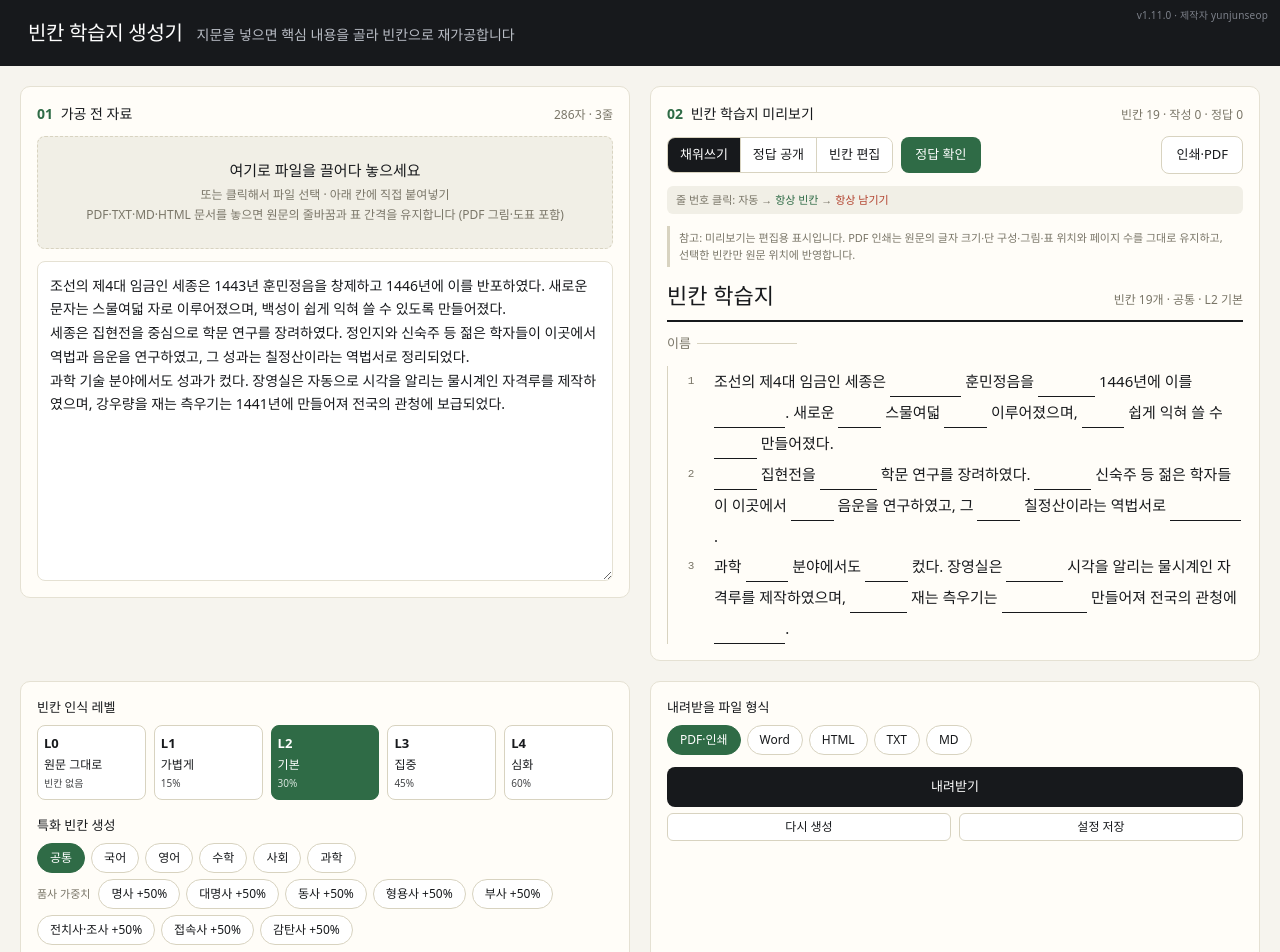
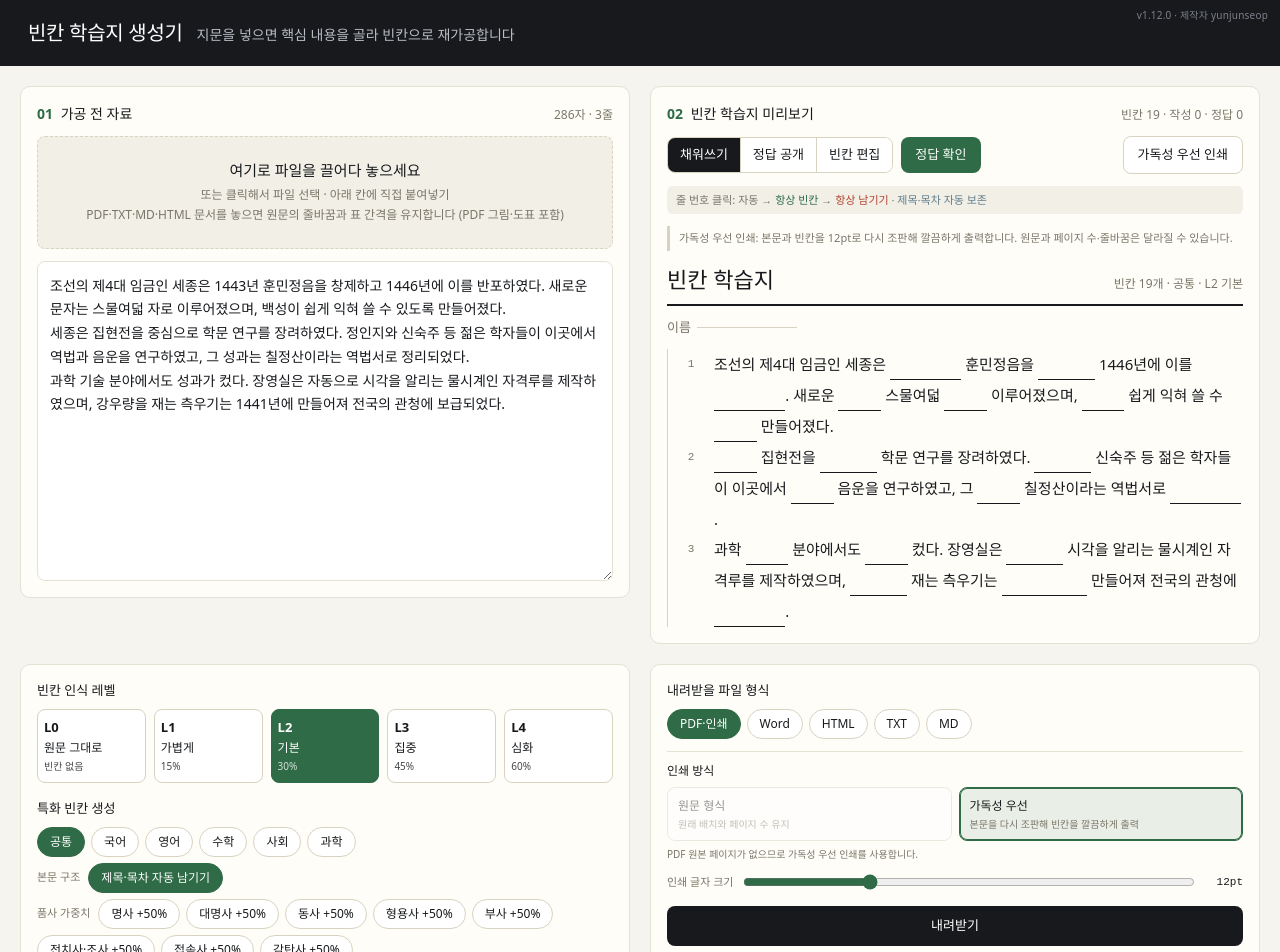
Before and after one commit to yunjunseop/fill-in-the-blank-generator, a React (Vite) app: page / in a window 1280 px wide. Shown: the top 952 px of the page. Built offline with nearby package versions, Linux system fonts and the light colour scheme.

Commit message:
Add original and readability print modes

```diff
--- a/package.json
+++ b/package.json
@@ -1,7 +1,7 @@
 {
   "name": "fill-in-the-blank-generator",
   "private": true,
-  "version": "1.11.0",
+  "version": "1.12.0",
   "type": "module",
   "scripts": {
     "dev": "vite",
--- a/src/App.css
+++ b/src/App.css
@@ -326,6 +326,11 @@
   background: var(--red-bg);
 }
 
+.ws-line.line-heading {
+  border-left-color: #607d8b;
+  background: #f1f5f6;
+}
+
 .ws-line-num {
   flex: 0 0 auto;
   width: 26px;
@@ -366,6 +371,12 @@
   border-color: var(--red);
 }
 
+.ws-line-action.line-heading {
+  color: #fff;
+  background: #607d8b;
+  border-color: #607d8b;
+}
+
 .ws-line-content {
   flex: 1;
   min-width: 0;
@@ -374,6 +385,11 @@
 .ws-paragraph {
   margin: 0;
   white-space: pre-wrap;
+}
+
+.ws-heading {
+  font-weight: 700;
+  letter-spacing: 0.01em;
 }
 
 .ws-empty-line {
@@ -500,6 +516,10 @@
 
 .guide-never {
   color: var(--red);
+}
+
+.guide-heading {
+  color: #607d8b;
 }
 
 .page-visuals {
@@ -686,6 +706,89 @@
   color: var(--text-dim);
 }
 
+.print-settings {
+  margin: 12px 0 8px;
+  padding-top: 10px;
+  border-top: 1px solid var(--border);
+}
+
+.print-setting-label {
+  margin-bottom: 7px;
+  font-size: 12px;
+  font-weight: 700;
+}
+
+.print-mode-grid {
+  display: grid;
+  grid-template-columns: repeat(2, minmax(0, 1fr));
+  gap: 7px;
+}
+
+.print-mode-btn {
+  min-width: 0;
+  border: 1px solid var(--border-strong);
+  border-radius: 8px;
+  background: #fff;
+  color: var(--ink);
+  padding: 9px 10px;
+  text-align: left;
+  cursor: pointer;
+}
+
+.print-mode-btn strong,
+.print-mode-btn span {
+  display: block;
+}
+
+.print-mode-btn strong {
+  margin-bottom: 3px;
+  font-size: 12px;
+}
+
+.print-mode-btn span {
+  font-size: 10px;
+  line-height: 1.35;
+  color: var(--text-dim);
+}
+
+.print-mode-btn.active {
+  border-color: var(--green);
+  background: var(--green-bg);
+  box-shadow: inset 0 0 0 1px var(--green);
+}
+
+.print-mode-btn:disabled {
+  opacity: 0.45;
+  cursor: not-allowed;
+}
+
+.print-setting-help {
+  margin: 6px 0 0;
+  font-size: 10px;
+  color: var(--text-dim);
+}
+
+.font-size-control {
+  display: grid;
+  grid-template-columns: auto minmax(80px, 1fr) 42px;
+  align-items: center;
+  gap: 8px;
+  margin-top: 10px;
+  font-size: 11px;
+  color: var(--text-dim);
+}
+
+.font-size-control input {
+  width: 100%;
+  accent-color: var(--green);
+}
+
+.font-size-control output {
+  color: var(--ink);
+  font-family: var(--mono, monospace);
+  text-align: right;
+}
+
 .download-btn {
   width: 100%;
   background: var(--ink);
@@ -829,6 +932,12 @@
   @page {
     margin: 0;
   }
+  @page originalPage {
+    margin: 0;
+  }
+  @page qualityPage {
+    margin: 14mm 16mm;
+  }
   .topbar,
   .source-panel,
   .worksheet-toolbar,
@@ -858,6 +967,14 @@
     font-size: 12pt;
     line-height: 1.7;
   }
+  .print-all-pages.original-print {
+    page: originalPage;
+  }
+  .print-all-pages.quality-print {
+    page: qualityPage;
+    font-size: var(--quality-print-font-size, 12pt);
+    line-height: 1.75;
+  }
   .print-all-pages .ws-line {
     gap: 0;
     padding-left: 0;
@@ -870,6 +987,20 @@
   }
   .print-all-pages .blank-input {
     font-size: inherit;
+  }
+  .print-all-pages.quality-print .blank-input,
+  .print-all-pages.quality-print .blank-reveal {
+    border: none !important;
+    box-shadow: none;
+  }
+  .print-all-pages.quality-print .blank-input {
+    appearance: none;
+    background: #fff;
+    padding: 0;
+  }
+  .print-all-pages .ws-heading {
+    margin: 0.35em 0 0.15em;
+    font-size: 1.12em;
   }
   .print-all-pages .figure-box {
     border: none;
@@ -918,6 +1049,14 @@
     break-after: auto;
     page-break-after: auto;
   }
+  .print-page-block.quality-layout {
+    break-after: page;
+    page-break-after: always;
+  }
+  .print-page-block.quality-layout:last-child {
+    break-after: auto;
+    page-break-after: auto;
+  }
   .print-page-label {
     display: none;
   }
--- a/src/App.jsx
+++ b/src/App.jsx
@@ -420,13 +420,32 @@ function isFigureLine(line) {
   return /^\[?\s*(그림|표|Fig(?:ure)?|Table)\s*\.?\s*\d+/i.test(line.trim())
 }
 
+function isHeadingLine(line, index, paragraphs) {
+  const text = line.trim()
+  if (!text || text.length > 90) return false
+  if (/^#{1,6}\s+\S+/.test(text)) return true
+  if (/^(주제|제목|소주제|소제목|목차|단원|학습\s*목표|핵심\s*개념|서론|본론|결론)\s*(?:[:：]\s*\S.*)?$/.test(text)) return true
+  if (/^제\s*\d+\s*(장|절|항|단원)(?:\s|$)/.test(text)) return true
+  if (/^(\d+(?:\.\d+)*[.)]?|[가-하][.)]|[①-⑳]|[ⅠⅡⅢⅣⅤⅥⅦⅧⅨⅩ]+[.)]?)\s+\S+/.test(text)) return true
+  if (/^(\[[^\]]+\]|【[^】]+】|〈[^〉]+〉|《[^》]+》)$/.test(text)) return true
+  if (/\.{2,}\s*\d+$/.test(text)) return true
+
+  const separatedByBlank = (index > 0 && !paragraphs[index - 1].trim())
+    || (index < paragraphs.length - 1 && !paragraphs[index + 1].trim())
+  const shortTitleLike = text.length <= 35
+    && text.split(/\s+/).length <= 7
+    && !/[.!?。！？]$/.test(text)
+    && !/(했다|한다|된다|이다|있다|없다|하였다|됩니다|입니다)$/.test(text)
+  return separatedByBlank && shortTitleLike
+}
+
 function spanKey(paraIdx, start) {
   return `${paraIdx}:${start}`
 }
 
 const LINE_BLANK_MATCH = (c) => c.length >= 2 && (HANGUL.test(c) || /\d/.test(c))
 
-function buildWorksheet({ sourceText, level, selectedCategories, selectedGrammarBoosts = EMPTY_SET, alwaysBlankLines, neverBlankLines, alwaysList, neverList, manualInclude, manualExclude, visuals = [], excludedVisuals = EMPTY_SET, layout = DEFAULT_LAYOUT, printPage = null }) {
+function buildWorksheet({ sourceText, level, selectedCategories, selectedGrammarBoosts = EMPTY_SET, preserveHeadings = true, alwaysBlankLines, neverBlankLines, alwaysList, neverList, manualInclude, manualExclude, visuals = [], excludedVisuals = EMPTY_SET, layout = DEFAULT_LAYOUT, printPage = null }) {
   const paragraphs = sourceText
     ? sourceText.replace(/\r\n?/g, '\n').split('\n')
     : []
@@ -448,11 +467,20 @@ function buildWorksheet({ sourceText, level, selectedCategories, selectedGrammar
 
   const perPara = paragraphs.map((paraText, paraIdx) => {
     const figure = isFigureLine(paraText)
-    const lineState = rawMode ? 'auto' : neverBlankLines.has(paraIdx) ? 'never' : alwaysBlankLines.has(paraIdx) ? 'always' : 'auto'
+    const heading = preserveHeadings && isHeadingLine(paraText, paraIdx, paragraphs)
+    const lineState = rawMode
+      ? 'auto'
+      : neverBlankLines.has(paraIdx)
+        ? 'never'
+        : alwaysBlankLines.has(paraIdx)
+          ? 'always'
+          : heading
+            ? 'heading'
+            : 'auto'
     const words = extractWords(paraText)
 
     let candidates = []
-    if (rawMode || lineState === 'never') {
+    if (rawMode || lineState === 'never' || lineState === 'heading') {
       candidates = []
     } else if (figure) {
       candidates = []
@@ -473,7 +501,7 @@ function buildWorksheet({ sourceText, level, selectedCategories, selectedGrammar
       }
     }
 
-    const alwaysSpans = (rawMode || figure || lineState === 'never') ? [] : findPhraseSpans(paraText, alwaysList).map((s) => ({ ...s, category: 'always', style: 'full', forced: true }))
+    const alwaysSpans = (rawMode || figure || lineState === 'never' || lineState === 'heading') ? [] : findPhraseSpans(paraText, alwaysList).map((s) => ({ ...s, category: 'always', style: 'full', forced: true }))
     const neverSpans = findPhraseSpans(paraText, neverList)
 
     let pool = [...candidates, ...alwaysSpans].filter((s) => !neverSpans.some((n) => overlaps(s, n)))
@@ -484,11 +512,11 @@ function buildWorksheet({ sourceText, level, selectedCategories, selectedGrammar
     }
     kept.sort((a, b) => a.start - b.start)
 
-    return { paraIdx, paraText, figure, lineState, words, pool: kept, column: layout.lineColumns[paraIdx] || 0 }
+    return { paraIdx, paraText, figure, heading, lineState, words, pool: kept, column: layout.lineColumns[paraIdx] || 0 }
   })
 
   const density = level.density
-  const eligible = perPara.filter((p) => !p.figure && p.lineState !== 'never')
+  const eligible = perPara.filter((p) => !p.figure && p.lineState !== 'never' && p.lineState !== 'heading')
   const totalWords = eligible.reduce((s, p) => s + p.words.length, 0)
   const forcedSpansByPara = new Map(eligible.map((p) => [p.paraIdx, p.pool.filter((s) => s.forced)]))
   const forcedCountTotal = [...forcedSpansByPara.values()].reduce((s, arr) => s + arr.length, 0)
@@ -518,7 +546,7 @@ function buildWorksheet({ sourceText, level, selectedCategories, selectedGrammar
       for (const s of p.pool) chosenKeys.add(spanKey(p.paraIdx, s.start))
       continue
     }
-    if (p.lineState === 'never') continue
+    if (p.lineState === 'never' || p.lineState === 'heading') continue
     const share = shareMap.get(p.paraIdx) || 0
     const acceptedSpans = p.pool.filter((span) => span.forced)
     for (const span of acceptedSpans) chosenKeys.add(spanKey(p.paraIdx, span.start))
@@ -592,13 +620,15 @@ function BlankField({ blank, studyMode, userAnswers, setUserAnswer, checked }) {
 }
 
 function Paragraph({ p, studyMode, userAnswers, setUserAnswer, checked, editMode, toggleManual, cycleLineState, lineControlsEnabled }) {
-  const stateClass = p.lineState === 'always' ? 'line-always' : p.lineState === 'never' ? 'line-never' : ''
+  const stateClass = p.lineState === 'always' ? 'line-always' : p.lineState === 'never' ? 'line-never' : p.lineState === 'heading' ? 'line-heading' : ''
   const isEmpty = !p.paraText.trim()
   const canCycleLine = lineControlsEnabled && !isEmpty && !p.figure
   const lineTitle = p.lineState === 'always'
     ? `${p.paraIdx + 1}줄: 항상 빈칸 · 클릭하면 항상 남기기`
     : p.lineState === 'never'
       ? `${p.paraIdx + 1}줄: 항상 남기기 · 클릭하면 자동으로 전환`
+      : p.lineState === 'heading'
+        ? `${p.paraIdx + 1}줄: 제목·목차로 자동 보존 · 클릭하면 항상 빈칸`
       : `${p.paraIdx + 1}줄: 자동 · 클릭하면 줄 전체를 빈칸으로 전환`
   return (
     <div className={`ws-line${isEmpty ? ' ws-empty-line' : ''} ${stateClass}`}>
@@ -625,7 +655,7 @@ function Paragraph({ p, studyMode, userAnswers, setUserAnswer, checked, editMode
             </div>
           </div>
         ) : (
-          <p className="ws-paragraph">
+          <p className={`ws-paragraph${p.heading ? ' ws-heading' : ''}`}>
             {renderSegments(p.paraText, p.blanks, p.unchosen, { studyMode, userAnswers, setUserAnswer, checked, editMode, toggleManual, paraIdx: p.paraIdx })}
           </p>
         )}
@@ -957,6 +987,7 @@ export default function App() {
   const [level, setLevel] = useState(2)
   const [selectedCategories, setSelectedCategories] = useState(new Set(['common']))
   const [selectedGrammarBoosts, setSelectedGrammarBoosts] = useState(new Set())
+  const [preserveHeadings, setPreserveHeadings] = useState(true)
   const [sourceVisualsByPage, setSourceVisualsByPage] = useState({})
   const [sourceLayoutsByPage, setSourceLayoutsByPage] = useState({})
   const [sourcePrintPagesByPage, setSourcePrintPagesByPage] = useState({})
@@ -973,6 +1004,8 @@ export default function App() {
   const [userAnswersByPage, setUserAnswersByPage] = useState({})
   const [checkedByPage, setCheckedByPage] = useState({})
   const [exportFormat, setExportFormat] = useState('pdf')
+  const [printMode, setPrintMode] = useState('original')
+  const [qualityPrintFontSize, setQualityPrintFontSize] = useState(12)
   const [worksheetTitle, setWorksheetTitle] = useState('빈칸 학습지')
   const [fileStatus, setFileStatus] = useState('')
   const [isPreparingPrint, setIsPreparingPrint] = useState(false)
@@ -998,6 +1031,7 @@ export default function App() {
         level: levelObj,
         selectedCategories,
         selectedGrammarBoosts,
+        preserveHeadings,
         alwaysBlankLines,
         neverBlankLines,
         alwaysList,
@@ -1009,7 +1043,7 @@ export default function App() {
         layout: currentLayout,
         printPage: currentPrintPage,
       }),
-    [currentText, levelObj, selectedCategories, selectedGrammarBoosts, alwaysBlankLines, neverBlankLines, alwaysList, neverList, manualInclude, manualExclude, currentVisuals, excludedVisuals, currentLayout, currentPrintPage],
+    [currentText, levelObj, selectedCategories, selectedGrammarBoosts, preserveHeadings, alwaysBlankLines, neverBlankLines, alwaysList, neverList, manualInclude, manualExclude, currentVisuals, excludedVisuals, currentLayout, currentPrintPage],
   )
 
   const allPageWorksheets = useMemo(
@@ -1020,6 +1054,7 @@ export default function App() {
           level: levelObj,
           selectedCategories,
           selectedGrammarBoosts,
+          preserveHeadings,
           alwaysBlankLines: alwaysBlankLinesByPage[i] || EMPTY_SET,
           neverBlankLines: neverBlankLinesByPage[i] || EMPTY_SET,
           alwaysList,
@@ -1032,11 +1067,12 @@ export default function App() {
           printPage: sourcePrintPagesByPage[i] || null,
         }),
       ),
-    [sourcePages, levelObj, selectedCategories, selectedGrammarBoosts, alwaysBlankLinesByPage, neverBlankLinesByPage, alwaysList, neverList, manualIncludeByPage, manualExcludeByPage, sourceVisualsByPage, excludedVisualsByPage, sourceLayoutsByPage, sourcePrintPagesByPage],
+    [sourcePages, levelObj, selectedCategories, selectedGrammarBoosts, preserveHeadings, alwaysBlankLinesByPage, neverBlankLinesByPage, alwaysList, neverList, manualIncludeByPage, manualExcludeByPage, sourceVisualsByPage, excludedVisualsByPage, sourceLayoutsByPage, sourcePrintPagesByPage],
   )
 
   const totalBlankCount = allPageWorksheets.reduce((s, w) => s + w.blankCount, 0)
   const hasOriginalPrintPages = allPageWorksheets.length > 0 && allPageWorksheets.every((worksheetPage) => worksheetPage.printPage)
+  const effectivePrintMode = printMode === 'original' && hasOriginalPrintPages ? 'original' : 'quality'
 
   const writtenCount = Object.values(userAnswers).filter((v) => v && v.trim()).length
   const correctCount = worksheet.answers.filter((a) => (userAnswers[a.key] || '').trim() === a.clean).length
@@ -1187,7 +1223,9 @@ export default function App() {
     if (isPreparingPrint) return
     setIsPreparingPrint(true)
     try {
-      const printSources = allPageWorksheets.map((worksheetPage) => worksheetPage.printPage?.src).filter(Boolean)
+      const printSources = effectivePrintMode === 'original'
+        ? allPageWorksheets.map((worksheetPage) => worksheetPage.printPage?.src).filter(Boolean)
+        : allPageWorksheets.flatMap((worksheetPage) => worksheetPage.visuals.filter((visual) => !visual.excluded).map((visual) => visual.src))
       await Promise.all(printSources.map((src) => new Promise((resolve) => {
         const image = new Image()
         image.onload = resolve
@@ -1299,14 +1337,16 @@ export default function App() {
               정답 확인
             </button>
             <button className="print-btn" onClick={preparePrint} disabled={isPreparingPrint}>
-              {isPreparingPrint ? '인쇄 준비 중…' : '인쇄·PDF'}
+              {isPreparingPrint ? '인쇄 준비 중…' : effectivePrintMode === 'original' ? '원문 형식 인쇄' : '가독성 우선 인쇄'}
             </button>
           </div>
           <div className="line-control-guide">
-            줄 번호 클릭: <span className="guide-auto">자동</span> → <span className="guide-always">항상 빈칸</span> → <span className="guide-never">항상 남기기</span>
+            줄 번호 클릭: <span className="guide-auto">자동</span> → <span className="guide-always">항상 빈칸</span> → <span className="guide-never">항상 남기기</span> · <span className="guide-heading">제목·목차 자동 보존</span>
           </div>
           <div className="print-format-note">
-            참고: 미리보기는 편집용 표시입니다. PDF 인쇄는 원문의 글자 크기·단 구성·그림·표 위치와 페이지 수를 그대로 유지하고, 선택한 빈칸만 원문 위치에 반영합니다.
+            {effectivePrintMode === 'original'
+              ? '원문 형식 인쇄: 원문의 글자 크기·단 구성·그림·표 위치와 페이지 수를 유지합니다. 원본 위에 빈칸을 덮으므로 일부 글자가 미세하게 남을 수 있습니다.'
+              : `가독성 우선 인쇄: 본문과 빈칸을 ${qualityPrintFontSize}pt로 다시 조판해 깔끔하게 출력합니다. 원문과 페이지 수·줄바꿈은 달라질 수 있습니다.`}
           </div>
 
           {worksheet.usedFallback && (
@@ -1337,8 +1377,11 @@ export default function App() {
             {worksheet.paragraphs.length === 0 && <p className="empty-msg">왼쪽에 지문을 입력하면 학습지가 생성됩니다.</p>}
           </div>
 
-          <div className="print-all-pages">
-            {!hasOriginalPrintPages && (
+          <div
+            className={`print-all-pages ${effectivePrintMode}-print`}
+            style={effectivePrintMode === 'quality' ? { '--quality-print-font-size': `${qualityPrintFontSize}pt` } : undefined}
+          >
+            {effectivePrintMode === 'quality' && (
               <>
                 <div className="worksheet-title-row">
                   <span className="title-input">{worksheetTitle}</span>
@@ -1351,8 +1394,8 @@ export default function App() {
               </>
             )}
             {allPageWorksheets.map((ws, pageIdx) => (
-              <div key={pageIdx} className={`print-page-block${ws.printPage ? ' original-layout' : ''}`}>
-                {ws.printPage ? (
+              <div key={pageIdx} className={`print-page-block ${effectivePrintMode}-layout`}>
+                {effectivePrintMode === 'original' ? (
                   <OriginalPrintPage worksheet={ws} studyMode={studyMode} />
                 ) : (
                   <PrintWorksheetContent
@@ -1397,6 +1440,16 @@ export default function App() {
             ))}
           </div>
           <div className="chip-row">
+            <span className="chip-row-label">본문 구조</span>
+            <button
+              className={`chip${preserveHeadings ? ' selected' : ''}`}
+              onClick={() => setPreserveHeadings((value) => !value)}
+              title="제목, 주제, 소제목, 단원명과 목차형 줄을 자동으로 빈칸에서 제외합니다"
+            >
+              제목·목차 자동 남기기
+            </button>
+          </div>
+          <div className="chip-row">
             <span className="chip-row-label">품사 가중치</span>
             {GRAMMAR_BOOSTS.map((type) => (
               <button
@@ -1421,6 +1474,41 @@ export default function App() {
                 {f.label}
               </button>
             ))}
+          </div>
+          <div className="print-settings">
+            <div className="print-setting-label">인쇄 방식</div>
+            <div className="print-mode-grid">
+              <button
+                className={`print-mode-btn${effectivePrintMode === 'original' ? ' active' : ''}`}
+                onClick={() => setPrintMode('original')}
+                disabled={!hasOriginalPrintPages}
+              >
+                <strong>원문 형식</strong>
+                <span>원래 배치와 페이지 수 유지</span>
+              </button>
+              <button
+                className={`print-mode-btn${effectivePrintMode === 'quality' ? ' active' : ''}`}
+                onClick={() => setPrintMode('quality')}
+              >
+                <strong>가독성 우선</strong>
+                <span>본문을 다시 조판해 빈칸을 깔끔하게 출력</span>
+              </button>
+            </div>
+            {!hasOriginalPrintPages && <p className="print-setting-help">PDF 원본 페이지가 없으므로 가독성 우선 인쇄를 사용합니다.</p>}
+            {effectivePrintMode === 'quality' && (
+              <label className="font-size-control">
+                <span>인쇄 글자 크기</span>
+                <input
+                  type="range"
+                  min="9"
+                  max="20"
+                  step="0.5"
+                  value={qualityPrintFontSize}
+                  onChange={(event) => setQualityPrintFontSize(Number(event.target.value))}
+                />
+                <output>{qualityPrintFontSize}pt</output>
+              </label>
+            )}
           </div>
           <button className="download-btn" onClick={handleDownload}>내려받기</button>
           <div className="row-actions">
```
Also changed, not shown: 2 other files (tests, documents, lock files or other folders).
